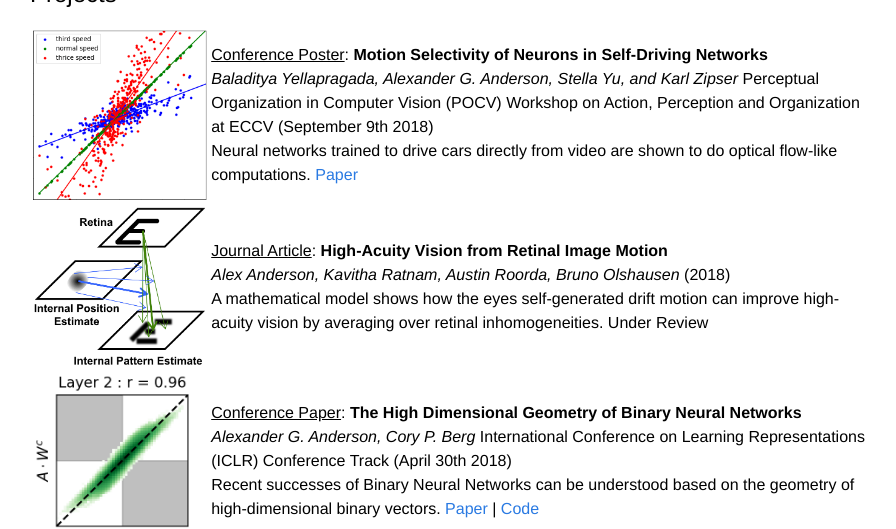
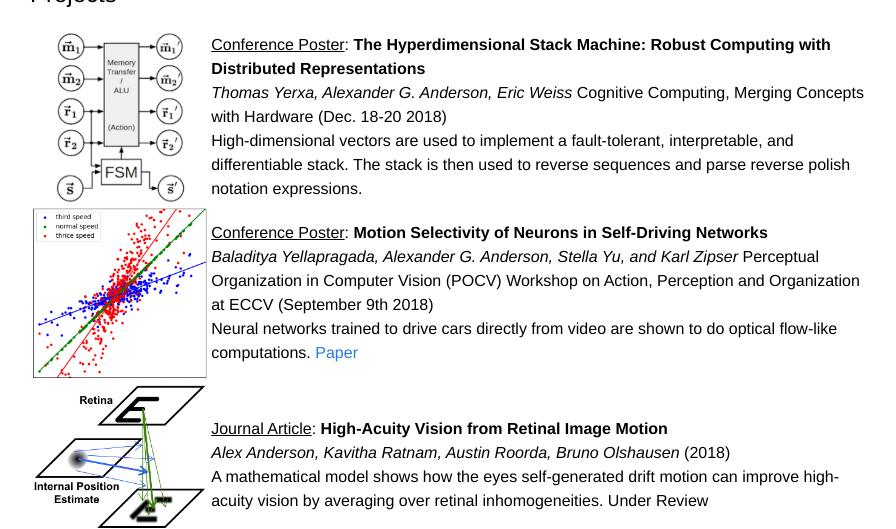
Before and after one commit to alexanderganderson/alexanderganderson.github.io, a Jekyll site: the page built from index.html, in a window 1280 px wide and 900 px high, cut to the strip 371-900 px from the top of the window. Shown: the whole strip, without its empty margins (190-1086 px from the left). Built offline with Jekyll 4.4.1, drawn with Linux system fonts in a browser that asks for light colours.

Commit message:
added hd stack paper

```diff
--- a/_data/projects.yml
+++ b/_data/projects.yml
@@ -1,3 +1,12 @@
+- type: Conference Poster
+  title: 'The Hyperdimensional Stack Machine: Robust Computing with Distributed Representations'
+  authors: Thomas Yerxa, Alexander G. Anderson, Eric Weiss
+  location: Cognitive Computing, Merging Concepts with Hardware
+  date: Dec. 18-20 2018
+  desc: High-dimensional vectors are used to implement a fault-tolerant, interpretable, and differentiable stack. The stack is then used to reverse sequences and parse reverse polish notation expressions.
+  img: static/img/stack.png
+  # link: <a href=http://www1.icsi.berkeley.edu/~stellayu/publication/2018motionPOCV.html target='_blank'>Paper</a>
+
 - type: Conference Poster
   title: Motion Selectivity of Neurons in Self-Driving Networks
   authors: Baladitya Yellapragada, Alexander G. Anderson, Stella Yu, and Karl Zipser
```
Also changed, not shown: static/img/stack.png (added).
